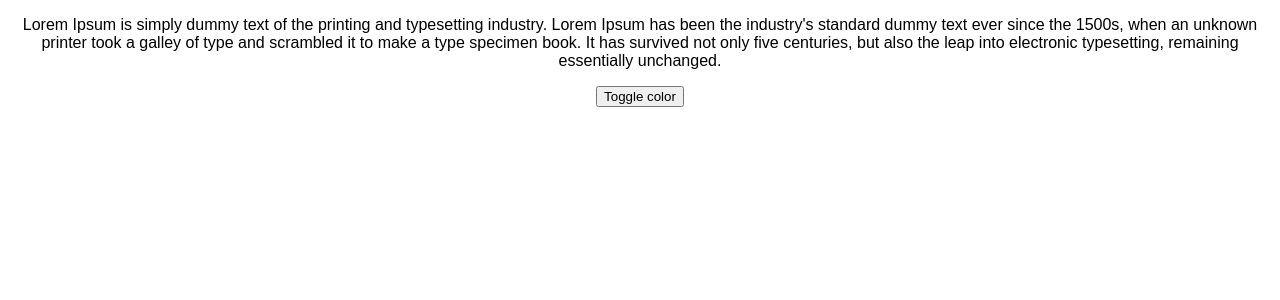
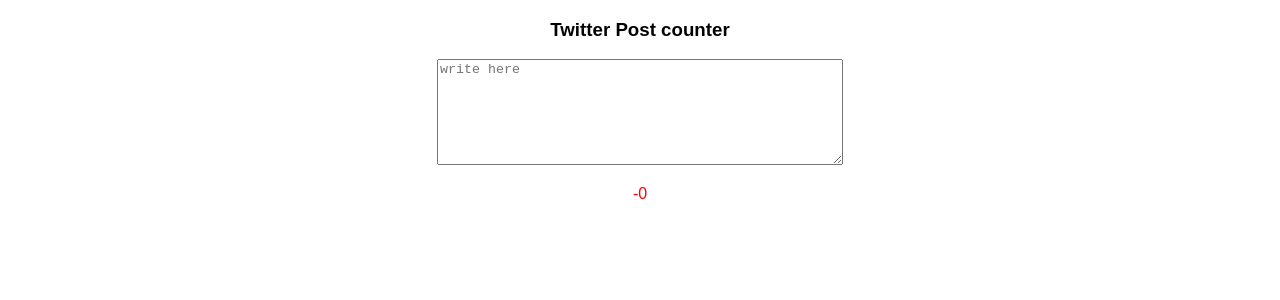
Before and after one commit to swethaogeti/react-hooks-practice, a React (Create React App) app: page / in a window 1280 px wide. Shown: the top 300 px of the page. Built offline with nearby package versions, Linux system fonts and the light colour scheme.

Commit message:
feat:solved added TwitterCharcount

```diff
--- a/src/App.js
+++ b/src/App.js
@@ -2,13 +2,15 @@ import "./styles.css";
 import { AddAndSub } from "./useState-excercise/AddAndSub";
 import { AgeChecker } from "./useState-excercise/AgeChecker";
 import { ColorOfText } from "./useState-excercise/ColorOfText";
+import { TwitterCharCount } from "./useState-excercise/TwitterCharCount";
 
 export default function App() {
   return (
     <div className="App">
       {/* <AgeChecker /> */}
       {/* <AddAndSub/> */}
-      <ColorOfText />
+      {/* <ColorOfText /> */}
+      <TwitterCharCount />
     </div>
   );
 }
--- /dev/null
+++ b/src/useState-excercise/TwitterCharCount.js
@@ -0,0 +1,23 @@
+import { useState } from "react";
+
+export const TwitterCharCount = () => {
+  const [count, setCount] = useState("");
+
+  return (
+    <div>
+      <h3>Twitter Post counter</h3>
+      <textarea
+        style={{ width: "400px", height: "100px" }}
+        value={count}
+        placeholder="write here"
+        onChange={(e) => setCount(e.target.value)}
+      ></textarea>
+
+      {count.length > 0 && count.length < 100 ? (
+        <p>{100 - count.length}</p>
+      ) : (
+        <p style={{ color: "red" }}>-0</p>
+      )}
+    </div>
+  );
+};
```
